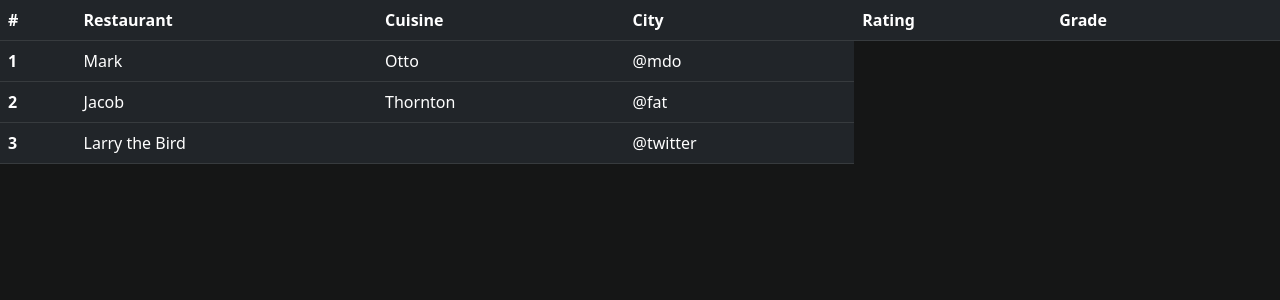
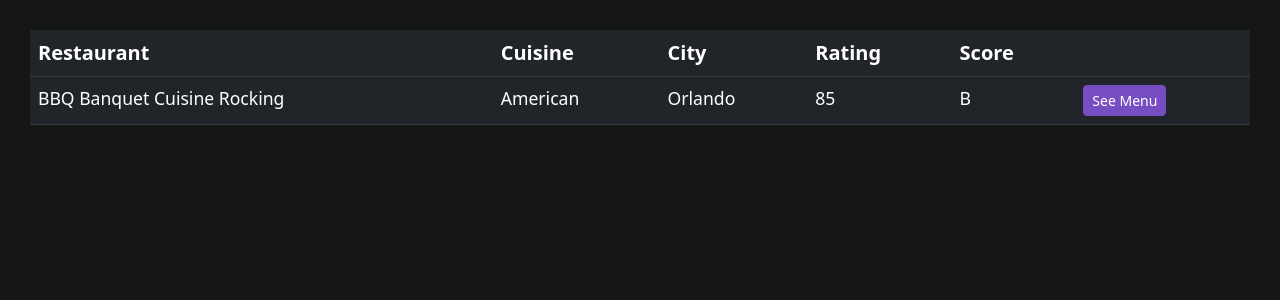
Before and after one commit to briannarenni/FoodFinderAng, an Angular app: page / in a window 1280 px wide. Shown: the top 300 px of the page. Built offline with nearby package versions, Linux system fonts and the light colour scheme.

Commit message:
Add menu button in table

```diff
--- a/src/components/home/home.component.css
+++ b/src/components/home/home.component.css
@@ -0,0 +1,3 @@
+table {
+  font-size: 1.1rem;
+}
--- a/src/components/home/home.component.html
+++ b/src/components/home/home.component.html
@@ -1,33 +1,25 @@
-<table class="table table-dark table-hover">
-  <thead>
+<table class="table table-dark table-responsive table-hover">
+  <thead class="lead">
     <tr>
-      <th scope="col">#</th>
       <th scope="col">Restaurant</th>
       <th scope="col">Cuisine</th>
       <th scope="col">City</th>
       <th scope="col">Rating</th>
-      <th scope="col">Grade</th>
-      <!-- See Menu Btn -->
-      <th scope="col"></th>
+      <th scope="col">Score</th>
+      <th scope="col"></th> <!-- See Menu Btn -->
     </tr>
   </thead>
   <tbody>
     <tr>
-      <th scope="row">1</th>
-      <td>Mark</td>
-      <td>Otto</td>
-      <td>@mdo</td>
-    </tr>
-    <tr>
-      <th scope="row">2</th>
-      <td>Jacob</td>
-      <td>Thornton</td>
-      <td>@fat</td>
-    </tr>
-    <tr>
-      <th scope="row">3</th>
-      <td colspan="2">Larry the Bird</td>
-      <td>@twitter</td>
+      <td>BBQ Banquet Cuisine Rocking</td>
+      <td>American</td>
+      <td>Orlando</td>
+      <td>85</td>
+      <td>B</td>
+      <td><button class="see-menu" class="btn btn-sm btn-primary">See Menu</button></td>
     </tr>
   </tbody>
 </table>
+
+<!-- TODO: Add menu -->
+<!-- <td><button id="see-menu" class="btn btn-sm btn-primary">See Menu</button></td> -->
--- a/src/styles.css
+++ b/src/styles.css
@@ -1,29 +1,33 @@
 body {
+  margin: 10px;
+  padding: 20px;
   background-color: var(--dark);
   color: var(--white);
+
+}
+
+.btn-primary {
+  background-color: var(--primary);
+  border-color: var(--primary);
+}
+
+.btn-primary:hover {
+  background-color: var(--secondary);
+  border-color: var(--secondary);
 }
 
 /* ! CHANGE */
 :root {
-  --primary: #6610f2;
-  --secondary: #949ea7;
+  --primary: #764ec2;
+  --secondary: #6610f2;
   --success: #179e36;
-  --info: #1dd2ee;
+  --info: #08b7d2;
   --warning: #fd7e14;
   --danger: #de2134;
   --light: #f8f9fa;
   --dark: #151616;
   --blue: #007bff;
-  --indigo: #6610f2;
-  --purple: #764ec2;
   --pink: #e83e8c;
-  --red: #de2134;
-  --orange: #fd7e14;
-  --yellow: #ffc107;
-  --green: #28a745;
-  --teal: #20c997;
-  --cyan: #1dd2ee;
-  --white: #fff;
   --gray: #41464a;
-  --gray-dark: #343a40;
+  --gray-dark: #2e3338;
 }
```
